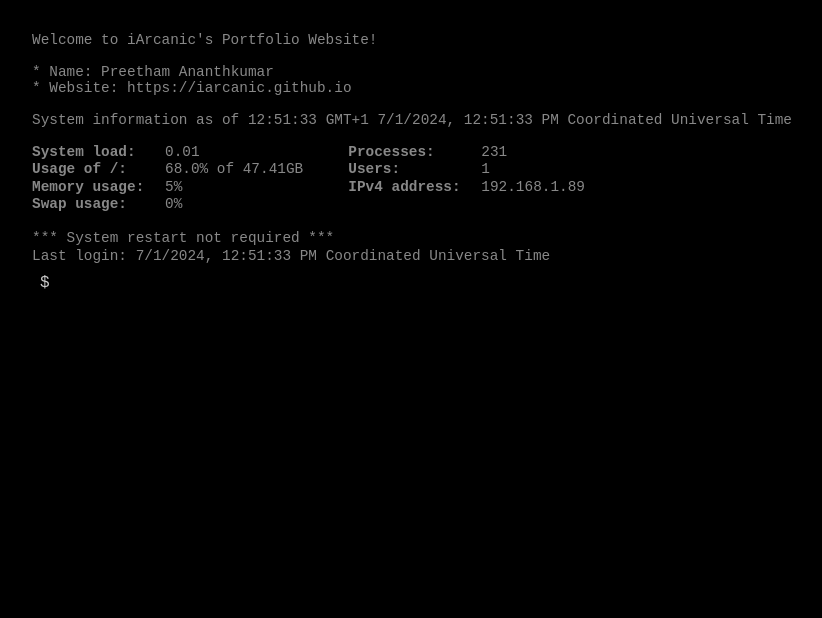
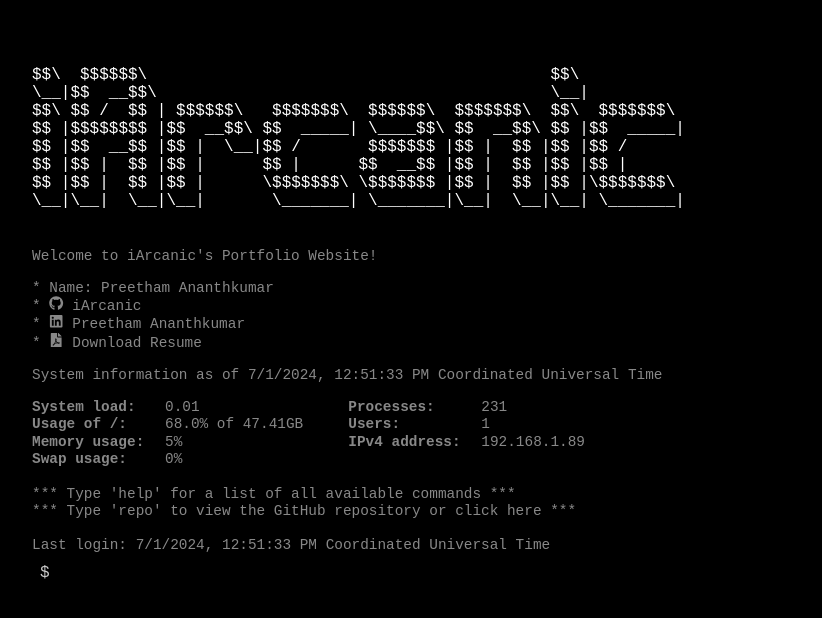
Before and after one commit to iArcanic/iarcanic.github.io, a React (Create React App) app: page / in a window 1280 px wide. Shown: the top 618 px of the page, without its empty margins (0-822 px from the left). Built offline with nearby package versions, Linux system fonts and the light colour scheme.

Commit message:
Added icons and ASCII art

```diff
--- a/package.json
+++ b/package.json
@@ -8,10 +8,11 @@
     "@testing-library/user-event": "^13.5.0",
     "react": "^18.3.1",
     "react-dom": "^18.3.1",
+    "react-icons": "^5.2.1",
     "react-scripts": "^5.0.1",
     "web-vitals": "^2.1.4"
   },
-  "homepage": "https://iarcanic.github.io",
+  "homepage": "https://iarcanic.github.io/",
   "scripts": {
     "predeploy": "npm run build",
     "deploy": "gh-pages -d build",
--- a/src/App.css
+++ b/src/App.css
@@ -79,3 +79,24 @@
 .command-input:focus {
   outline: none; /* Remove focus outline */
 }
+
+.terminal-link {
+  color: #888888;
+  text-decoration: none;
+}
+
+.terminal-link:hover {
+  text-decoration: underline;
+}
+
+.terminal-link svg {
+  vertical-align: middle;
+  margin-right: 5px;
+}
+
+.ascii-art {
+  white-space: pre;
+  font-family: "Courier New", Courier, monospace;
+  color: #ffffff; /* Set your desired color */
+  margin-bottom: 20px;
+}
--- a/src/App.js
+++ b/src/App.js
@@ -1,10 +1,12 @@
-import React, { useState, useEffect } from "react";
+import React, { useState, useEffect, useRef } from "react";
 import "./App.css";
+import { FaGithub, FaLinkedin, FaFilePdf } from "react-icons/fa";
 
 function App() {
   const [inputValue, setInputValue] = useState("");
   const [currentTime, setCurrentTime] = useState("");
   const [timezone, setTimezone] = useState("");
+  const inputRef = useRef(null);
 
   useEffect(() => {
     const fetchTimeAndTimezone = () => {
@@ -28,6 +30,11 @@
     };
 
     fetchTimeAndTimezone();
+
+    // Autofocus on the input field when the component mounts
+    if (inputRef.current) {
+      inputRef.current.focus();
+    }
   }, []); // Empty dependency array ensures this runs only once
 
   const handleInputChange = (event) => {
@@ -36,24 +43,46 @@
 
   const handleCommandSubmit = (event) => {
     event.preventDefault();
-    // Handle command logic here
-    console.log(`Command entered: ${inputValue}`);
     setInputValue("");
   };
+
+  const asciiArt = `
+$$\\  $$$$$$\\                                          $$\\
+\\__|$$  __$$\\                                         \\__|
+$$\\ $$ /  $$ | $$$$$$\\   $$$$$$$\\  $$$$$$\\  $$$$$$$\\  $$\\  $$$$$$$\\
+$$ |$$$$$$$$ |$$  __$$\\ $$  _____| \\____$$\\ $$  __$$\\ $$ |$$  _____|
+$$ |$$  __$$ |$$ |  \\__|$$ /       $$$$$$$ |$$ |  $$ |$$ |$$ /
+$$ |$$ |  $$ |$$ |      $$ |      $$  __$$ |$$ |  $$ |$$ |$$ |
+$$ |$$ |  $$ |$$ |      \\$$$$$$$\\ \\$$$$$$$ |$$ |  $$ |$$ |\\$$$$$$$\\
+\\__|\\__|  \\__|\\__|       \\_______| \\_______|\\__|  \\__|\\__| \\_______|
+  `;
 
   return (
     <div className="terminal-window">
       <div className="terminal-content">
+        <pre className="ascii-art">{asciiArt}</pre>
         <div className="terminal-welcome">
           Welcome to iArcanic's Portfolio Website!
           <br></br>
           <br />* Name: <span>Preetham Ananthkumar</span>
-          <br />* Website: <span>https://iarcanic.github.io</span>
+          <br />* <FaGithub />{" "}
+          <a href="https://github.com/iArcanic" className="terminal-link">
+            iArcanic
+          </a>
+          <br />* <FaLinkedin />{" "}
+          <a
+            href="https://www.linkedin.com/in/preetham-ananthkumar"
+            className="terminal-link"
+          >
+            Preetham Ananthkumar
+          </a>
+          <br />* <FaFilePdf />{" "}
+          <a href="/path/to/resume.pdf" className="terminal-link" download>
+            Download Resume
+          </a>
           <br></br>
           <br></br>
-          <span>
-            System information as of {currentTime} GMT+1 {timezone}
-          </span>
+          <span>System information as of {timezone}</span>
         </div>
 
         <div className="terminal-info">
@@ -80,7 +109,20 @@
             <span>0%</span>
           </div>
           <br />
-          <span>*** System restart not required ***</span>
+          <span>*** Type 'help' for a list of all available commands ***</span>
+          <br />
+          <span>
+            *** Type 'repo' to view the GitHub repository or click{" "}
+            <a
+              href="https://github.com/iArcanic/iarcanic.github.io"
+              className="terminal-link"
+              download
+            >
+              here
+            </a>{" "}
+            ***
+          </span>
+          <br />
           <br />
           <span>Last login: {timezone}</span>
         </div>
```
Also changed, not shown: 1 other file (tests, documents, lock files or other folders).
